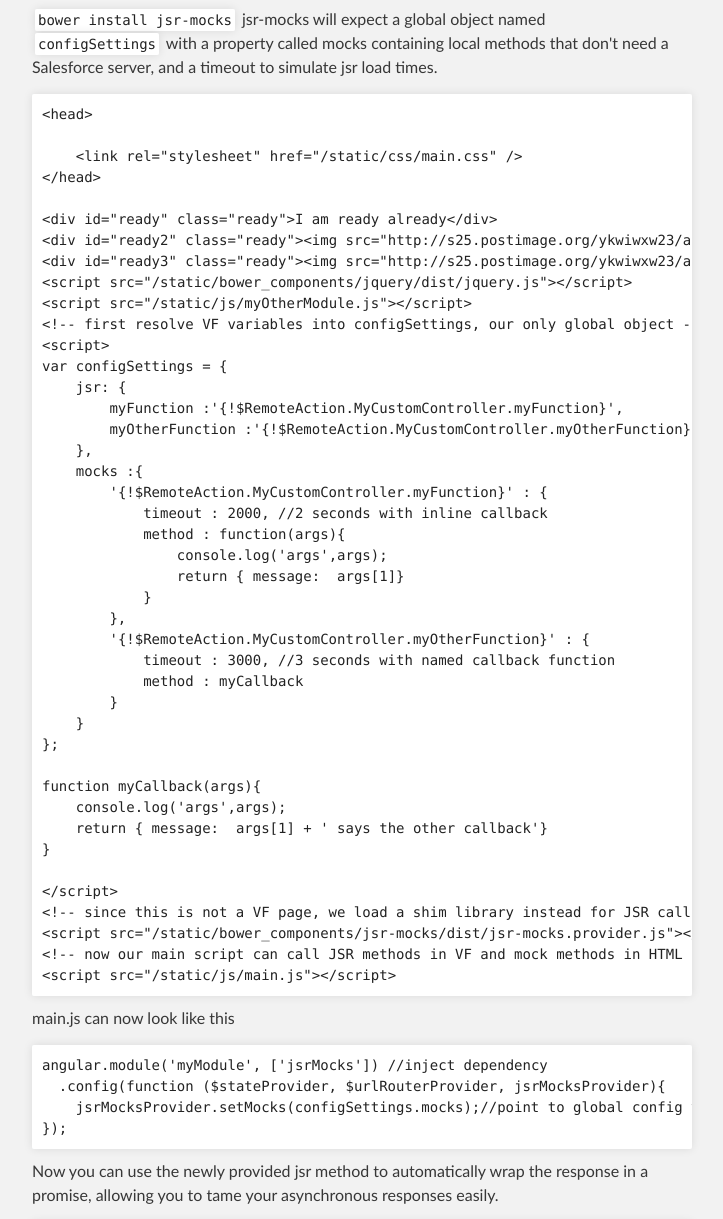
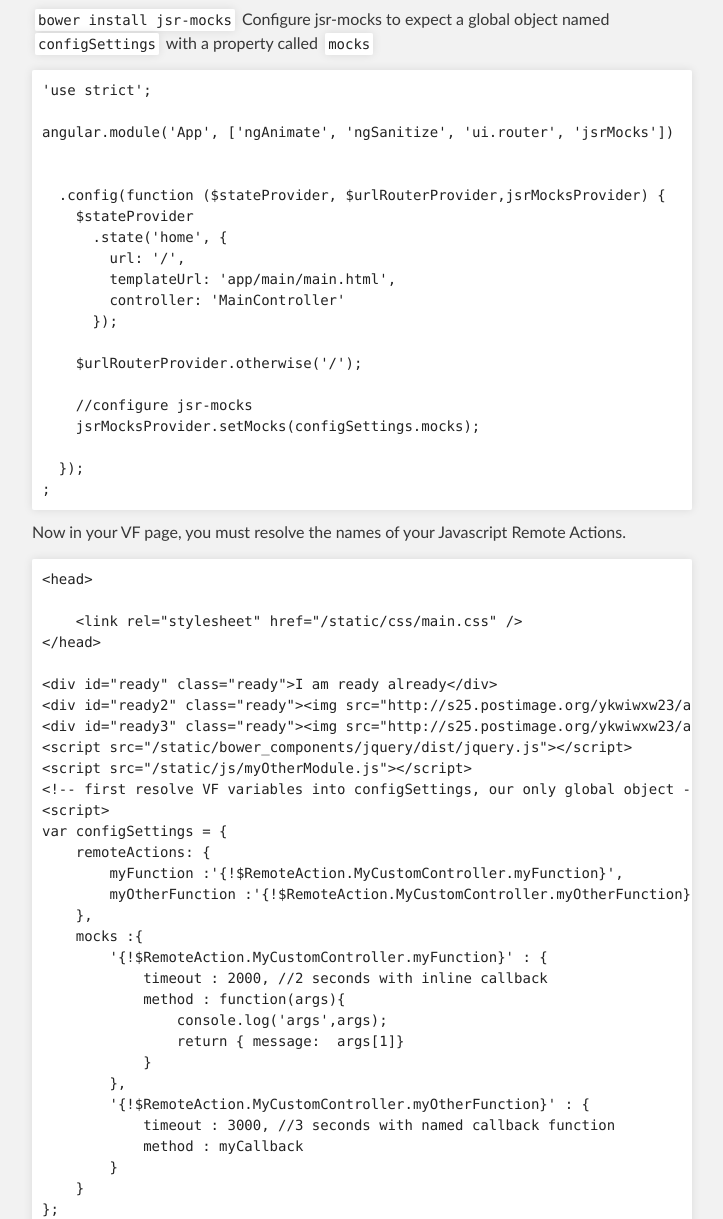
Before and after one commit to dshahin/jsr-mocks, a plain HTML site: page index.html in a window 1280 px wide. Shown: the part 459-1678 px from the top of the page, without its empty margins (288-1011 px from the left). Drawn offline with Linux system fonts and the light colour scheme.

```diff
--- a/index.html
+++ b/index.html
@@ -42,7 +42,30 @@
 <a id="intallation" class="anchor" href="#intallation" aria-hidden="true"><span class="octicon octicon-link"></span></a>intallation</h1>
 
 <p><code>bower install jsr-mocks</code>
-jsr-mocks will expect a global object named <code>configSettings</code> with a property called mocks containing local methods that don't need a Salesforce server, and a timeout to simulate jsr load times.</p>
+Configure jsr-mocks to expect a global object named <code>configSettings</code> with a property called <code>mocks</code></p>
+
+<div class="highlight highlight-javascript"><pre><span class="pl-s"><span class="pl-pds">'</span>use strict<span class="pl-pds">'</span></span>;
+
+angular.module(<span class="pl-s"><span class="pl-pds">'</span>App<span class="pl-pds">'</span></span>, [<span class="pl-s"><span class="pl-pds">'</span>ngAnimate<span class="pl-pds">'</span></span>, <span class="pl-s"><span class="pl-pds">'</span>ngSanitize<span class="pl-pds">'</span></span>, <span class="pl-s"><span class="pl-pds">'</span>ui.router<span class="pl-pds">'</span></span>, <span class="pl-s"><span class="pl-pds">'</span>jsrMocks<span class="pl-pds">'</span></span>])
+
+
+  .config(<span class="pl-k">function</span> (<span class="pl-smi">$stateProvider</span>, <span class="pl-smi">$urlRouterProvider</span>,<span class="pl-smi">jsrMocksProvider</span>) {
+    $stateProvider
+      .state(<span class="pl-s"><span class="pl-pds">'</span>home<span class="pl-pds">'</span></span>, {
+        url<span class="pl-k">:</span> <span class="pl-s"><span class="pl-pds">'</span>/<span class="pl-pds">'</span></span>,
+        templateUrl<span class="pl-k">:</span> <span class="pl-s"><span class="pl-pds">'</span>app/main/main.html<span class="pl-pds">'</span></span>,
+        controller<span class="pl-k">:</span> <span class="pl-s"><span class="pl-pds">'</span>MainController<span class="pl-pds">'</span></span>
+      });
+
+    $urlRouterProvider.otherwise(<span class="pl-s"><span class="pl-pds">'</span>/<span class="pl-pds">'</span></span>);
+
+    <span class="pl-c">//configure jsr-mocks</span>
+    jsrMocksProvider.setMocks(configSettings.mocks);
+
+  });
+;</pre></div>
+
+<p>Now in your VF page, you must resolve the names of your Javascript Remote Actions.</p>
 
 <div class="highlight highlight-html"><pre>&lt;<span class="pl-ent">head</span>&gt;
 
@@ -57,7 +80,7 @@
 <span class="pl-c">&lt;!-- first resolve VF variables into configSettings, our only global object --&gt;</span>
 <span class="pl-s1">&lt;<span class="pl-ent">script</span>&gt;</span>
 <span class="pl-s1"><span class="pl-k">var</span> configSettings <span class="pl-k">=</span> {</span>
-<span class="pl-s1">    jsr<span class="pl-k">:</span> {</span>
+<span class="pl-s1">    remoteActions<span class="pl-k">:</span> {</span>
 <span class="pl-s1">        myFunction <span class="pl-k">:</span><span class="pl-s"><span class="pl-pds">'</span>{!$RemoteAction.MyCustomController.myFunction}<span class="pl-pds">'</span></span>,</span>
 <span class="pl-s1">        myOtherFunction <span class="pl-k">:</span><span class="pl-s"><span class="pl-pds">'</span>{!$RemoteAction.MyCustomController.myOtherFunction}<span class="pl-pds">'</span></span></span>
 <span class="pl-s1">    },</span>
@@ -96,9 +119,7 @@
     jsrMocksProvider.setMocks(configSettings.mocks);<span class="pl-c">//point to global config variable (see html)</span>
 });</pre></div>
 
-<p>Now you can use the newly provided jsr method to automatically wrap the response in a promise, allowing you to
-  tame your asynchronous responses easily.
-</p>
+<p>Now you can use the newly provided jsr method</p>
 
 <div class="highlight highlight-javascript"><pre>jsr({
     method<span class="pl-k">:</span> configSettings.remoteActions.communityUserId, <span class="pl-c">//required</span>
@@ -149,14 +170,7 @@
         <span class="pl-c">//always return a promise when making async calls</span>
         <span class="pl-k">return</span> deferred.promise;
     }
-
-
-
-
-}
-
-
-</pre></div>
+}</pre></div>
       </section>
     </div>
 
```
Also changed, not shown: params.json (+1 -1 lines).
